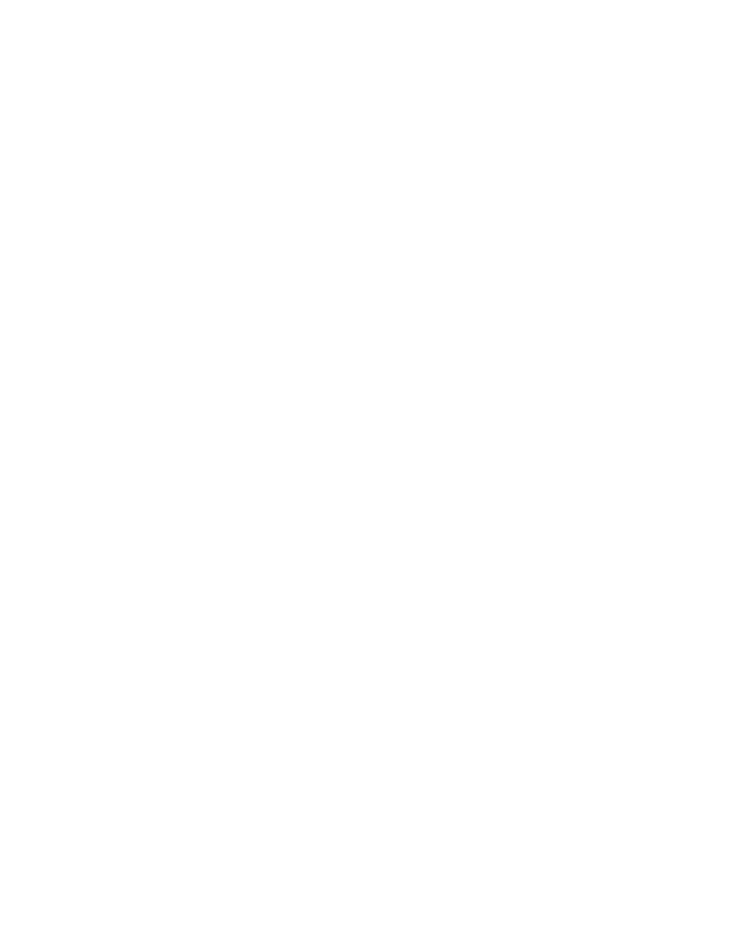
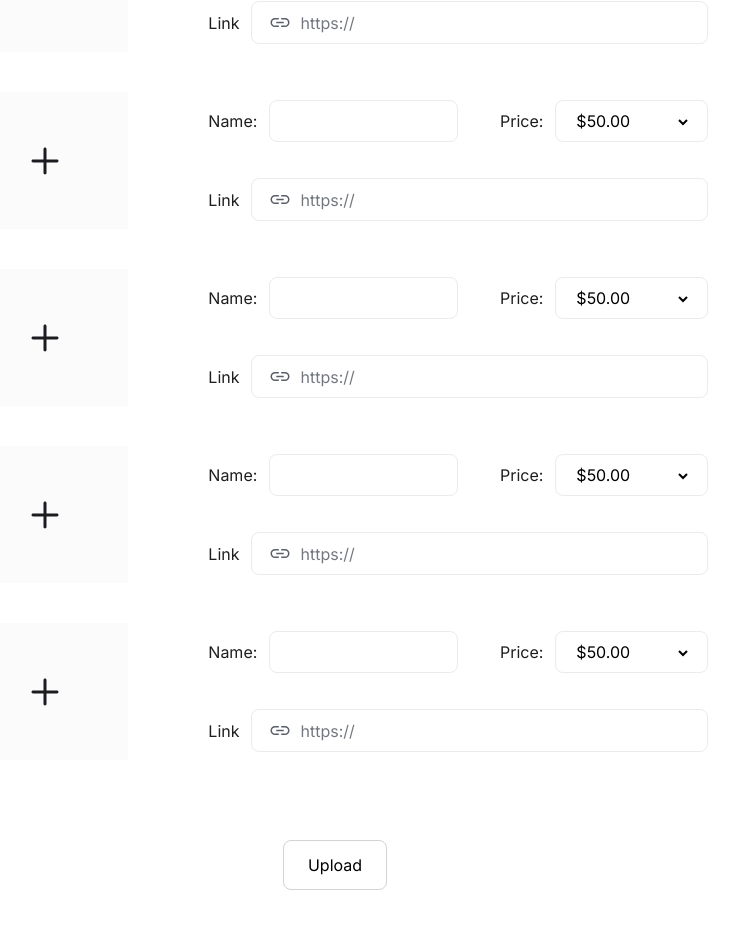
Before and after one commit to Dev-SalamSheikh/react-ts-ecom, a React (Vite) app: page /product-upload in a window 1280 px wide. Shown: the part 1150-2078 px from the top of the page, without its empty margins (305-1044 px from the left). Before the commit the page ends 1056 px from the top, so only its background shows below. Built offline with nearby package versions, Linux system fonts and the light colour scheme.

Commit message:
3 page completed without footer

```diff
--- /dev/null
+++ b/src/components/propduct-upload/ProjectUploadCard.tsx
@@ -0,0 +1,123 @@
+import { useState } from "react";
+
+const ProjectUploadCard = () => {
+  const [selectedImage, setSelectedImage] = useState<File | null>(null);
+
+  const handleImageChange = (event: React.ChangeEvent<HTMLInputElement>) => {
+    const file = event.target.files && event.target.files[0];
+    if (file && file.type.includes("image/")) {
+      setSelectedImage(file);
+    } else {
+      setSelectedImage(null);
+      alert("Please select a valid image file.");
+    }
+  };
+
+  return (
+    <div className="w-full flex justify-between gap-20 mb-10">
+      {/* Left Side */}
+      <div className="w-3/12 bg-uploadImageBG flex items-center justify-center">
+        {!selectedImage ? (
+          <div>
+            <input
+              type="file"
+              accept="image/*"
+              id="upload"
+              onChange={handleImageChange}
+              style={{ display: "none" }}
+            />
+            <label htmlFor="upload">
+              <svg
+                className="cursor-pointer"
+                xmlns="http://www.w3.org/2000/svg"
+                width="48"
+                height="48"
+                viewBox="0 0 48 48"
+                fill="none"
+              >
+                <path
+                  d="M24 37.5C23.5667 37.5 23.2087 37.3587 22.926 37.076C22.642 36.792 22.5 36.4333 22.5 36V25.5H12C11.5667 25.5 11.2087 25.358 10.926 25.074C10.642 24.7913 10.5 24.4333 10.5 24C10.5 23.5667 10.642 23.208 10.926 22.924C11.2087 22.6413 11.5667 22.5 12 22.5H22.5V12C22.5 11.5667 22.642 11.2087 22.926 10.926C23.2087 10.642 23.5667 10.5 24 10.5C24.4333 10.5 24.792 10.642 25.076 10.926C25.3587 11.2087 25.5 11.5667 25.5 12V22.5H36C36.4333 22.5 36.792 22.6413 37.076 22.924C37.3587 23.208 37.5 23.5667 37.5 24C37.5 24.4333 37.3587 24.7913 37.076 25.074C36.792 25.358 36.4333 25.5 36 25.5H25.5V36C25.5 36.4333 25.3587 36.792 25.076 37.076C24.792 37.3587 24.4333 37.5 24 37.5Z"
+                  fill="#1C1B1F"
+                />
+              </svg>
+            </label>
+          </div>
+        ) : (
+          <div className="h-[140px]">
+            <img
+              src={URL.createObjectURL(selectedImage)}
+              alt="image"
+              className="w-full h-full object-cover"
+            />
+          </div>
+        )}
+      </div>
+
+      {/* Right side */}
+      <div className="w-9/12 py-2">
+        {/* Upper Layer */}
+        <div className="flex items-center justify-between gap-6">
+          {/* Name Box */}
+          <div className="w-6/12 flex items-center gap-3">
+            <p className="text-categoryText">Name:</p>
+            <input
+              type="text"
+              className="w-full bg-transparent outline-none border border-dashboardBorder rounded-lg px-4 py-2"
+            />
+          </div>
+
+          {/* Price Box */}
+          <div className="w-5/12 flex items-center gap-3">
+            <p className="text-categoryText">Price:</p>
+            <div className="px-4 py-2 border border-dashboardBorder rounded-lg w-full">
+              <select className="bg-transparent outline-none w-full">
+                <option value="50">$50.00</option>
+              </select>
+            </div>
+          </div>
+        </div>
+
+        {/* Bottom layer */}
+        <div className="w-full flex items-center gap-3 mt-9">
+          <p className="text-categoryText">Link</p>
+
+          {/* Icon box */}
+          <div className="w-full flex items-center gap-2 py-2 px-4 border border-dashboardBorder rounded-lg">
+            <svg
+              xmlns="http://www.w3.org/2000/svg"
+              width="24"
+              height="25"
+              viewBox="0 0 24 25"
+              fill="none"
+            >
+              <mask
+                id="mask0_23_1466"
+                maskUnits="userSpaceOnUse"
+                x="0"
+                y="0"
+                width="24"
+                height="25"
+              >
+                <rect y="0.5" width="24" height="24" fill="#D9D9D9" />
+              </mask>
+              <g mask="url(#mask0_23_1466)">
+                <path
+                  d="M10.8077 17.0384H7.03845C5.78282 17.0384 4.7125 16.596 3.8275 15.7111C2.9425 14.8262 2.5 13.756 2.5 12.5005C2.5 11.245 2.9425 10.1747 3.8275 9.28942C4.7125 8.40417 5.78282 7.96155 7.03845 7.96155H10.8077V9.4615H7.03845C6.1987 9.4615 5.48235 9.75797 4.8894 10.3509C4.29645 10.9439 3.99998 11.6602 3.99998 12.5C3.99998 13.3397 4.29645 14.0561 4.8894 14.649C5.48235 15.242 6.1987 15.5384 7.03845 15.5384H10.8077V17.0384ZM8.25 13.2499V11.75H15.75V13.2499H8.25ZM13.1923 17.0384V15.5384H16.9615C17.8013 15.5384 18.5176 15.242 19.1106 14.649C19.7035 14.0561 20 13.3397 20 12.5C20 11.6602 19.7035 10.9439 19.1106 10.3509C18.5176 9.75797 17.8013 9.4615 16.9615 9.4615H13.1923V7.96155H16.9615C18.2171 7.96155 19.2875 8.40399 20.1725 9.28887C21.0575 10.1738 21.5 11.2439 21.5 12.4994C21.5 13.7549 21.0575 14.8253 20.1725 15.7105C19.2875 16.5958 18.2171 17.0384 16.9615 17.0384H13.1923Z"
+                  fill="#3D424D"
+                />
+              </g>
+            </svg>
+
+            <input
+              type="text"
+              className="bg-transparent outline-none border-none placeholder:text-placeholderColor"
+              placeholder="https://"
+            />
+          </div>
+        </div>
+      </div>
+    </div>
+  );
+};
+
+export default ProjectUploadCard;
--- /dev/null
+++ b/src/components/propduct-upload/UploadProductsContainer.tsx
@@ -0,0 +1,24 @@
+import ProjectUploadCard from "./ProjectUploadCard";
+
+const UploadProductsContainer = () => {
+  return (
+    <div className="py-16">
+      {/* Cards*/}
+      <ProjectUploadCard />
+      <ProjectUploadCard />
+      <ProjectUploadCard />
+      <ProjectUploadCard />
+      <ProjectUploadCard />
+      <ProjectUploadCard />
+
+      {/* Buttons */}
+      <div className="text-center mt-20">
+        <button className="px-6 py-3 border border-categoryBorder rounded-lg">
+          Upload
+        </button>
+      </div>
+    </div>
+  );
+};
+
+export default UploadProductsContainer;
--- a/src/pages/ProductUpload.tsx
+++ b/src/pages/ProductUpload.tsx
@@ -1,6 +1,7 @@
 import DashboardNavbar from "../components/Dashboard/DashboardNavbar";
 import BrandDropdown from "../components/propduct-upload/BrandDropdown";
 import MenWomenDropdown from "../components/propduct-upload/MenWomenDropdown";
+import UploadProductsContainer from "../components/propduct-upload/UploadProductsContainer";
 const ProductUpload = () => {
   return (
     <>
@@ -16,32 +17,7 @@
         <MenWomenDropdown />
 
         {/* Product Upload Cards */}
-        <div className="py-16">
-          {/* Card */}
-          <div className="w-full flex items-center gap-20">
-            {/* Left Side */}
-            <div className="w-3/12 bg-uploadImageBG flex items-center justify-center">
-              <svg
-                xmlns="http://www.w3.org/2000/svg"
-                width="48"
-                height="48"
-                viewBox="0 0 48 48"
-                fill="none"
-              >
-                <path
-                  d="M24 37.5C23.5667 37.5 23.2087 37.3587 22.926 37.076C22.642 36.792 22.5 36.4333 22.5 36V25.5H12C11.5667 25.5 11.2087 25.358 10.926 25.074C10.642 24.7913 10.5 24.4333 10.5 24C10.5 23.5667 10.642 23.208 10.926 22.924C11.2087 22.6413 11.5667 22.5 12 22.5H22.5V12C22.5 11.5667 22.642 11.2087 22.926 10.926C23.2087 10.642 23.5667 10.5 24 10.5C24.4333 10.5 24.792 10.642 25.076 10.926C25.3587 11.2087 25.5 11.5667 25.5 12V22.5H36C36.4333 22.5 36.792 22.6413 37.076 22.924C37.3587 23.208 37.5 23.5667 37.5 24C37.5 24.4333 37.3587 24.7913 37.076 25.074C36.792 25.358 36.4333 25.5 36 25.5H25.5V36C25.5 36.4333 25.3587 36.792 25.076 37.076C24.792 37.3587 24.4333 37.5 24 37.5Z"
-                  fill="#1C1B1F"
-                />
-              </svg>
-            </div>
-
-            {/* Right side */}
-            <div className="w-9/12 py-2">
-              {/* Upper Layer */}
-              <div className="flex items-center"></div>
-            </div>
-          </div>
-        </div>
+        <UploadProductsContainer />
       </div>
     </>
   );
```
